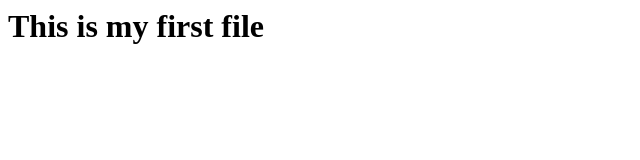
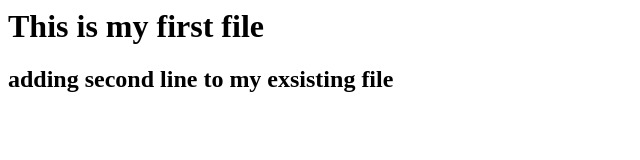
Before and after one commit to MadhucDevOps-eng/gitprac, a plain HTML site: page index.html in a window 1280 px wide. Shown: the whole page, without its empty margins (0-640 px from the left). Drawn offline with Linux system fonts and the light colour scheme.

Commit message:
commiting all

```diff
--- a/index.html
+++ b/index.html
@@ -1 +1,2 @@
 <h1>This is my first file</h1>
+<h2>adding second line to my exsisting file<h2>
```
Also changed, not shown: index4.html (added, +1 -0 lines), 1 other file.
